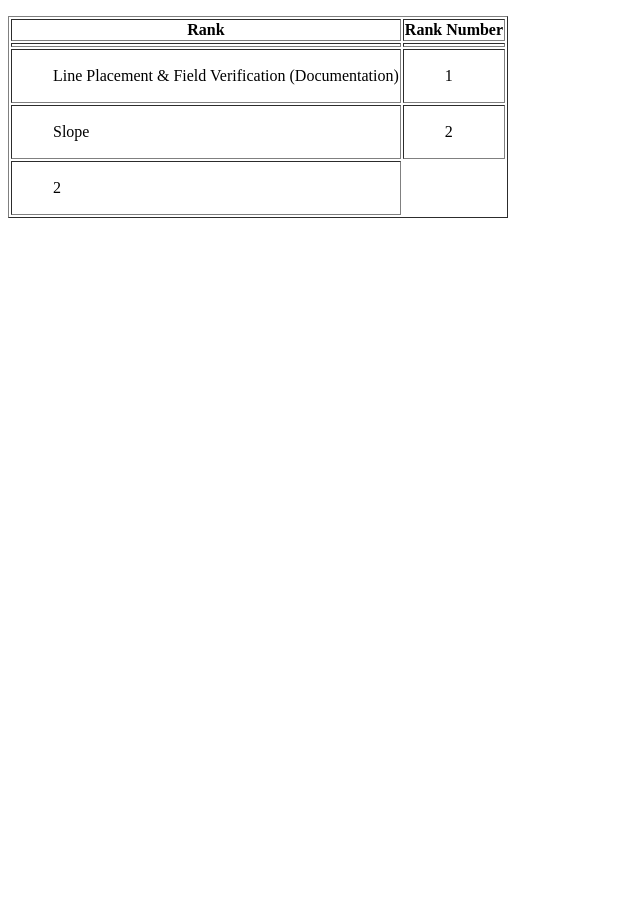
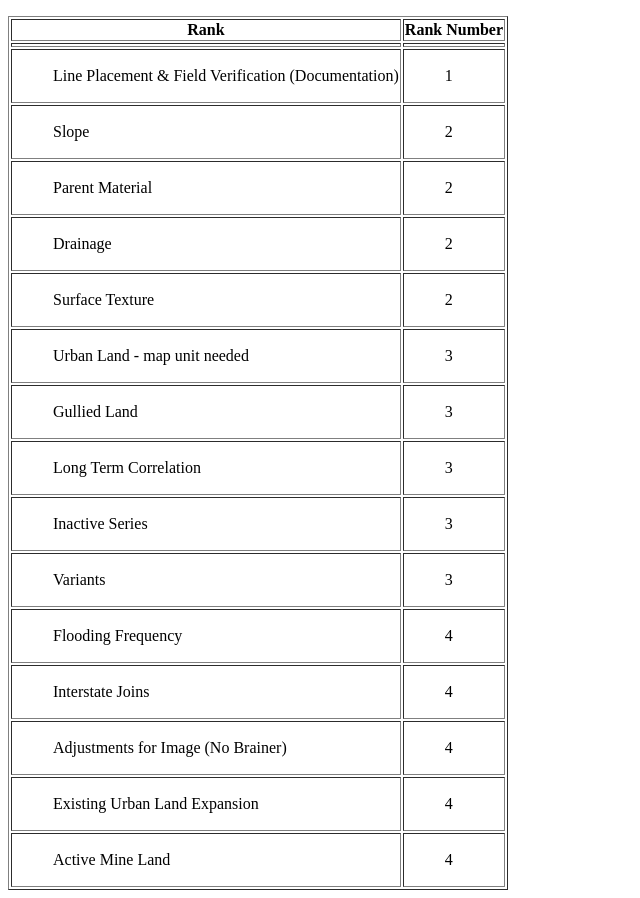
Before and after one commit to alenars/alenars.github.io, a plain HTML site: page index.html in a window 1280 px wide. Shown: the part 2074-2972 px from the top of the page, without its empty margins (0-640 px from the left). Before the commit the page ends 2300 px from the top, so only its background shows below. Drawn offline with Linux system fonts and the light colour scheme.

Commit message:
Update index.html

```diff
--- a/index.html
+++ b/index.html
@@ -296,10 +296,108 @@ p {color:butterfly blue;}
   </tr>
  <tr>
    <td>
-<ul>2
+<ul>Parent Material
     </ul></td>
-
-
+  <td>
+     <ul>2
+    </ul></td>
+  </tr>
+  <tr>
+   <td>
+<ul>Drainage
+    </ul></td>
+  <td>
+     <ul>2
+    </ul></td>
+  </tr>
+  <tr>
+   <td>
+<ul>Surface Texture
+    </ul></td>
+  <td>
+     <ul>2
+    </ul></td>
+  </tr>
+  <tr>
+   <td>
+<ul>Urban Land - map unit needed
+    </ul></td>
+  <td>
+     <ul>3
+    </ul></td>
+  </tr>
+<tr>
+   <td>
+<ul>Gullied Land
+    </ul></td>
+  <td>
+     <ul>3
+    </ul></td>
+  </tr>
+  <tr>
+   <td>
+<ul>Long Term Correlation
+    </ul></td>
+  <td>
+     <ul>3
+    </ul></td>
+  </tr>
+  <tr>
+   <td>
+<ul>Inactive Series
+    </ul></td>
+  <td>
+     <ul>3
+    </ul></td>
+  </tr>
+  <tr>
+   <td>
+<ul>Variants
+    </ul></td>
+  <td>
+     <ul>3
+    </ul></td>
+  </tr>
+  <tr>
+   <td>
+<ul>Flooding Frequency
+    </ul></td>
+  <td>
+     <ul>4
+    </ul></td>
+  </tr>
+  <tr>
+   <td>
+<ul>Interstate Joins
+    </ul></td>
+  <td>
+     <ul>4
+    </ul></td>
+  </tr>
+  <tr>
+   <td>
+<ul>Adjustments for Image (No Brainer)
+    </ul></td>
+  <td>
+     <ul>4
+    </ul></td>
+  </tr>
+  <tr>
+   <td>
+<ul>Existing Urban Land Expansion
+    </ul></td>
+  <td>
+     <ul>4
+    </ul></td>
+  </tr>
+  <tr>
+   <td>
+<ul>Active Mine Land
+    </ul></td>
+  <td>
+     <ul>4
+    </ul></td>
+  </tr>
 </table>
 
 
```
